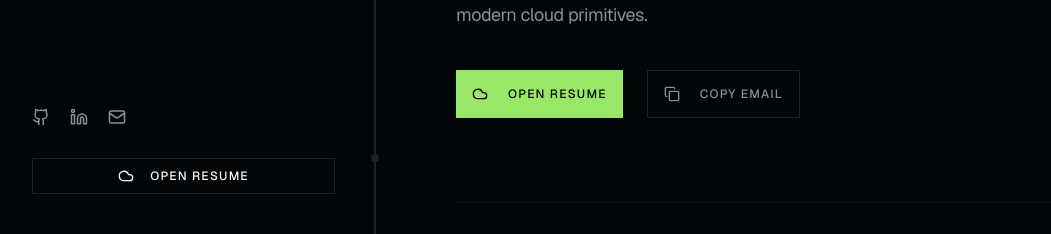
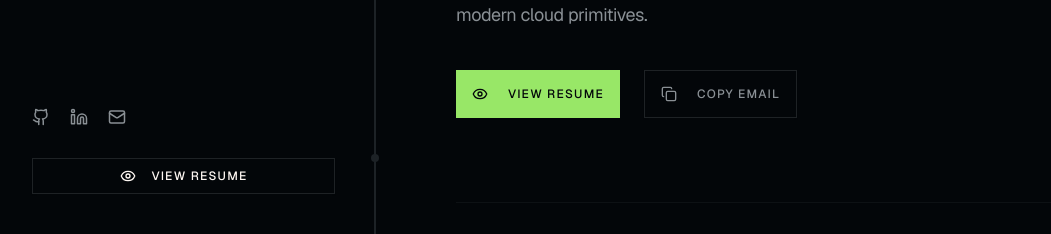
Before and after one commit to Hlib-Rachkovskyy/PortfolioCV, a Next.js app: page / in a window 1280 px wide. Shown: the part 566-800 px from the top of the page, without its empty margins (8-1059 px from the left). Built offline with nearby package versions, Linux system fonts and the light colour scheme.

Commit message:
style: resume acess button updated

```diff
--- a/components/portfolio/intro-section.tsx
+++ b/components/portfolio/intro-section.tsx
@@ -1,7 +1,7 @@
 "use client";
 
 import { Button } from "@/components/ui/button";
-import {Copy, Cloud} from "lucide-react";
+import {Copy, Cloud, Eye} from "lucide-react";
 import { toast } from "sonner";
 
 export function IntroSection() {
@@ -37,8 +37,8 @@ export function IntroSection() {
           <div className="flex flex-wrap gap-6 pt-4">
             <Button asChild size="lg" className="h-12 px-8 bg-primary text-primary-foreground hover:scale-[1.02] transition-transform rounded-none font-sans uppercase tracking-widest text-xs">
                 <a href="https://drive.google.com/file/d/127Qp10SKehf_8Szhh-JUKJvsTOAeygN0/view?usp=sharing" target="_blank" rel="noopener noreferrer">
-                <Cloud className="mr-3 h-4 w-4" />
-                Open Resume
+                <Eye className="mr-3 h-4 w-4" />
+                View Resume
               </a>
             </Button>
             <Button variant="outline" size="lg" className="h-12 px-8 border-muted-foreground/20 hover:border-primary hover:bg-transparent hover:text-primary transition-all rounded-none font-sans uppercase tracking-widest text-xs" onClick={copyEmail}>
--- a/components/portfolio/navigation.tsx
+++ b/components/portfolio/navigation.tsx
@@ -1,7 +1,7 @@
 "use client";
 
 import { useState, useEffect } from "react";
-import { Menu, X, Github, Linkedin, Mail, Cloud } from "lucide-react";
+import {Menu, X, Github, Linkedin, Mail, Eye} from "lucide-react";
 import { Button } from "@/components/ui/button";
 
 const navItems = [
@@ -126,8 +126,8 @@ export function Navigation() {
         <Button asChild variant="outline" className="w-full border-muted-foreground/20 hover:border-primary hover:bg-primary/5 hover:text-primary transition-all rounded-none font-sans text-xs uppercase tracking-widest">
           <a href="https://drive.google.com/file/d/127Qp10SKehf_8Szhh-JUKJvsTOAeygN0/view?usp=sharing" target="_blank"
              rel="noopener noreferrer">
-            <Cloud className="mr-2 h-3 w-3"/>
-            OPEN RESUME
+            <Eye className="mr-2 h-3 w-3"/>
+            VIEW RESUME
           </a>
         </Button>
       </div>
```
